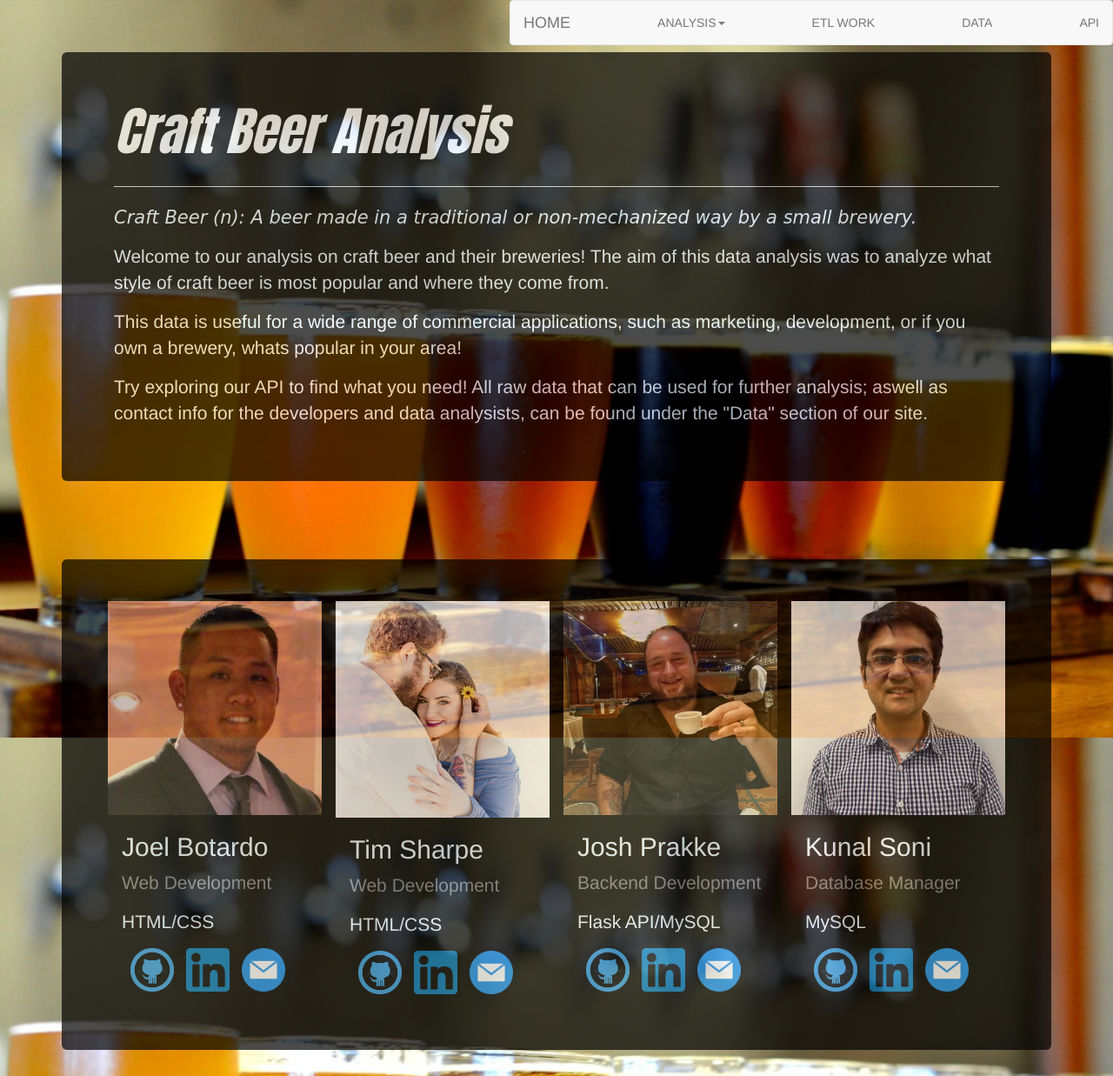
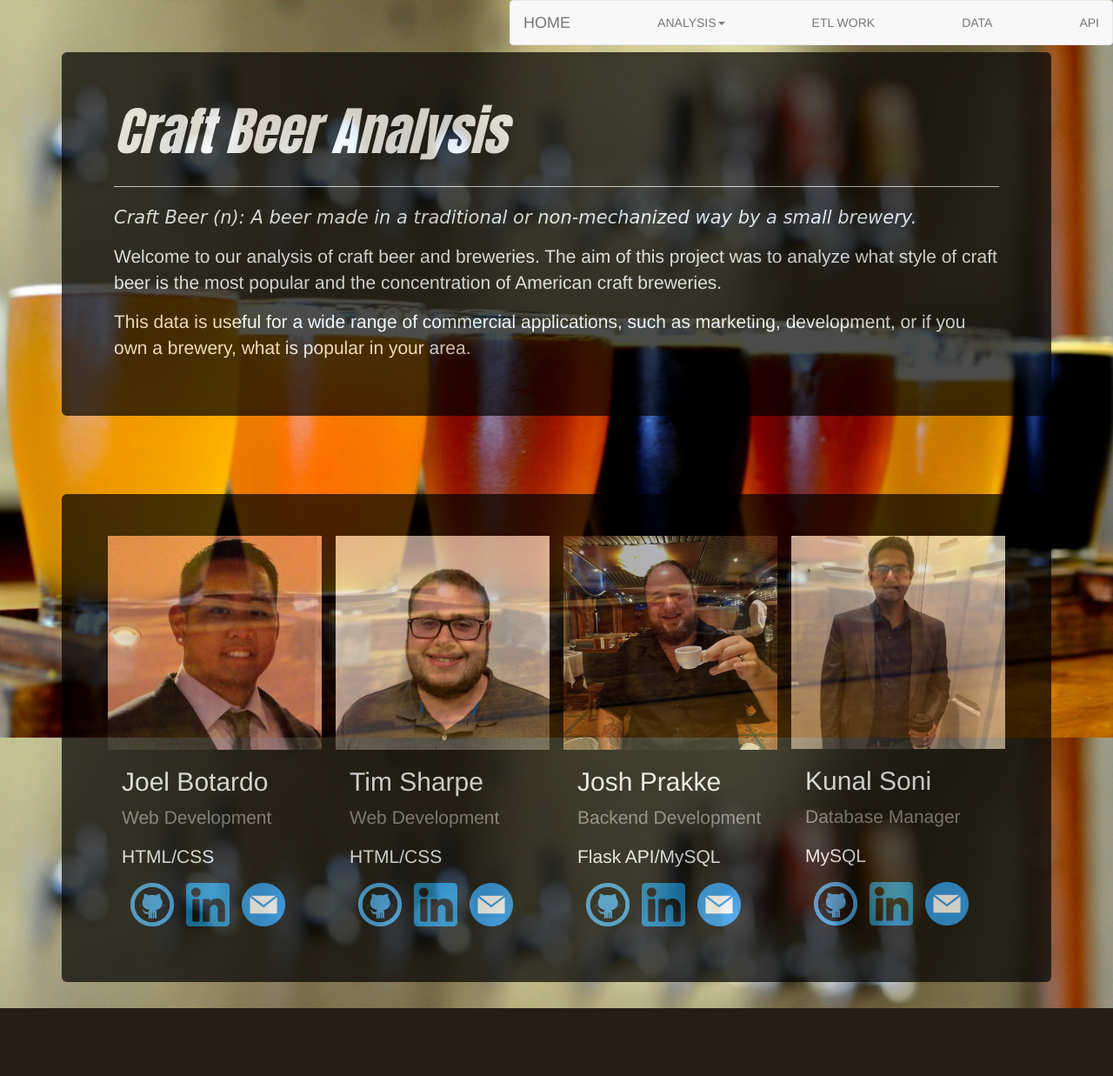
Before and after one commit to JPrakke/ETL-Heroku-Deployment, a Flask app: page / in a window 1280 px wide. Shown: the whole page at 87% size. After the commit the page ends 1159 px from the top, so only its background shows below. Run offline with Flask 2, Linux system fonts and the light colour scheme; some libraries are stand-ins or nearby versions.

Commit message:
changed about me images and fixed grammar

```diff
--- a/static/css/home_style.css
+++ b/static/css/home_style.css
@@ -125,3 +125,7 @@ footer {
     width: 50px;
     margin-left: 10px;
   }
+.longImg{
+  height: 100%;
+  width: 100%;
+}
--- a/templates/index.html
+++ b/templates/index.html
@@ -42,13 +42,10 @@
             <header>Craft Beer Analysis</header>
             <hr />
             <p class="definition">Craft Beer (n): A beer made in a traditional or non-mechanized way by a small brewery.</p>
-            <p>Welcome to our analysis on craft beer and their breweries! The aim of this data analysis was to analyze
-                what style of craft beer is most popular and where they come from.</p>
+            <p>Welcome to our analysis of craft beer and breweries. The aim of this project was to analyze what style
+                of craft beer is the most popular and the concentration of American craft breweries.</p>
             <p>This data is useful for a wide range of commercial applications, such as marketing, development, or if
-                you own a brewery, whats popular in your area!</p>
-            <p>Try exploring our API to find what you need! All raw data that can be used for further analysis; aswell
-                as contact info for the developers and data analysists, can be found under the "Data" section of our
-                site.</p>
+                you own a brewery, what is popular in your area.</p>
         </div>
     </div>
     <div class="container">
@@ -70,7 +67,7 @@
 
                 <div class="column">
                     <div class="card">
-                        <img src="../static/assets/TSharpe.jpg" alt="Tim" style="width:100%">
+                        <img class="longImg" src="../static/assets/TSharpe.jpg" alt="Tim">
                         <div class="container">
                             <h2>Tim Sharpe</h2>
                             <p class="title">Web Development</p>
@@ -84,7 +81,7 @@
 
                 <div class="column">
                     <div class="card">
-                        <img src="../static/assets/JPrakke.jpg" alt="John" style="width:100%">
+                        <img src="../static/assets/JPrakke.jpg" alt="Josh" style="width:100%">
                         <div class="container">
                             <h2>Josh Prakke</h2>
                             <p class="title">Backend Development</p>
@@ -98,7 +95,7 @@
 
                 <div class="column">
                     <div class="card">
-                        <img src="../static/assets/KSoni.jpg" alt="Kunal" style="width:100%">
+                        <img class="longImg" src="../static/assets/KSoni.jpg" alt="Kunal">
                         <div class="container">
                             <h2>Kunal Soni</h2>
                             <p class="title">Database Manager</p>
```
Also changed, not shown: templates/ABV_vs_style.html (+6 -5 lines), templates/popular_styles.html (+5 -3 lines), static/assets/KSoni.jpg, static/assets/TSharpe.jpg, static/plots/Top_Styles.png (deleted). Lines whose indentation alone changed are shown as unchanged.
